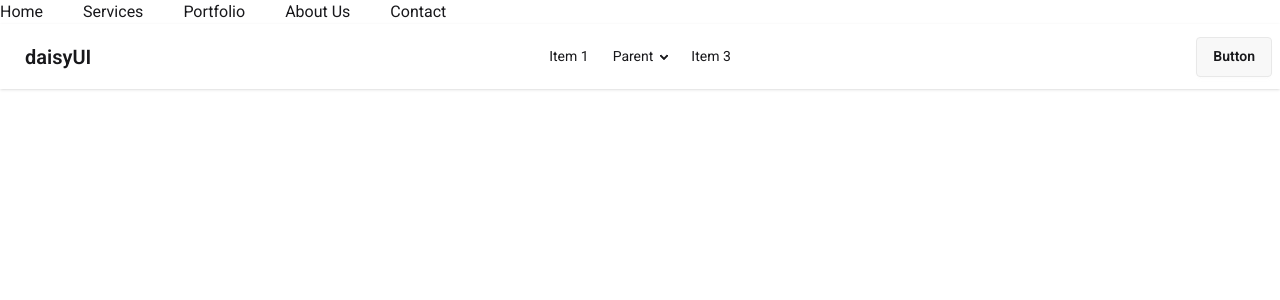
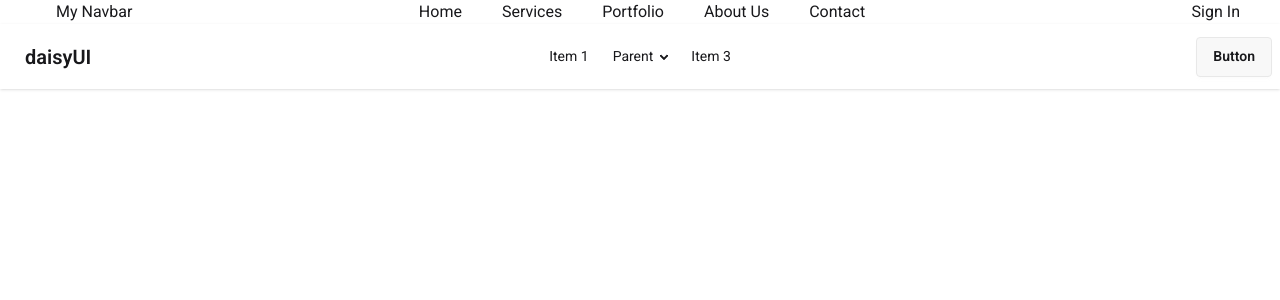
Before and after one commit to shafrinahamed0007/M34_react_tailwind-pricing-option, a React (Vite) app: page /contact in a window 1280 px wide. Shown: the top 300 px of the page. Built offline with nearby package versions, Linux system fonts and the light colour scheme.

Commit message:
dynamic menu button toggle and menu toggle

```diff
--- a/src/Components/Navbar/Navbar.jsx
+++ b/src/Components/Navbar/Navbar.jsx
@@ -1,5 +1,6 @@
-import React from "react";
+import React, { useState } from "react";
 import Link from "./Link";
+import { Menu, X } from "lucide-react";
 
 const navigationData = [
   {
@@ -29,9 +30,14 @@
   },
 ];
 
+const links = navigationData.map((route) => (
+  <Link key={route.id} route={route}></Link>
+));
+
 const Navbar = () => {
+  const [open, setOpen] = useState(false);
   return (
-    <nav>
+    <nav className="flex justify-between mx-10">
       {/* <ul className='flex'>
         <li className='mr-10'><a href="/">Home</a></li>
         <li className='mr-10'><a href="/about">About</a></li>
@@ -44,11 +50,22 @@
         }
       </ul> */}
 
-      <ul className="flex">
-        {navigationData.map((route) => (
-          <Link key={route.id} route={route}></Link>
-        ))}
-      </ul>
+      <span className="flex" onClick={() => setOpen(!open)}>
+        {open ? (
+          <X className="md:hidden"></X>
+        ) : (
+          <Menu className="md:hidden"></Menu>
+        )}
+        {/* <Menu className="md:hidden"></Menu> */}
+        <ul className="md:hidden">
+            {links}
+        </ul>
+        <h3 className="ml-4">My Navbar</h3>
+      </span>
+
+      <ul className="md:flex hidden">{links}</ul>
+
+      <button>Sign In</button>
     </nav>
   );
 };
```
